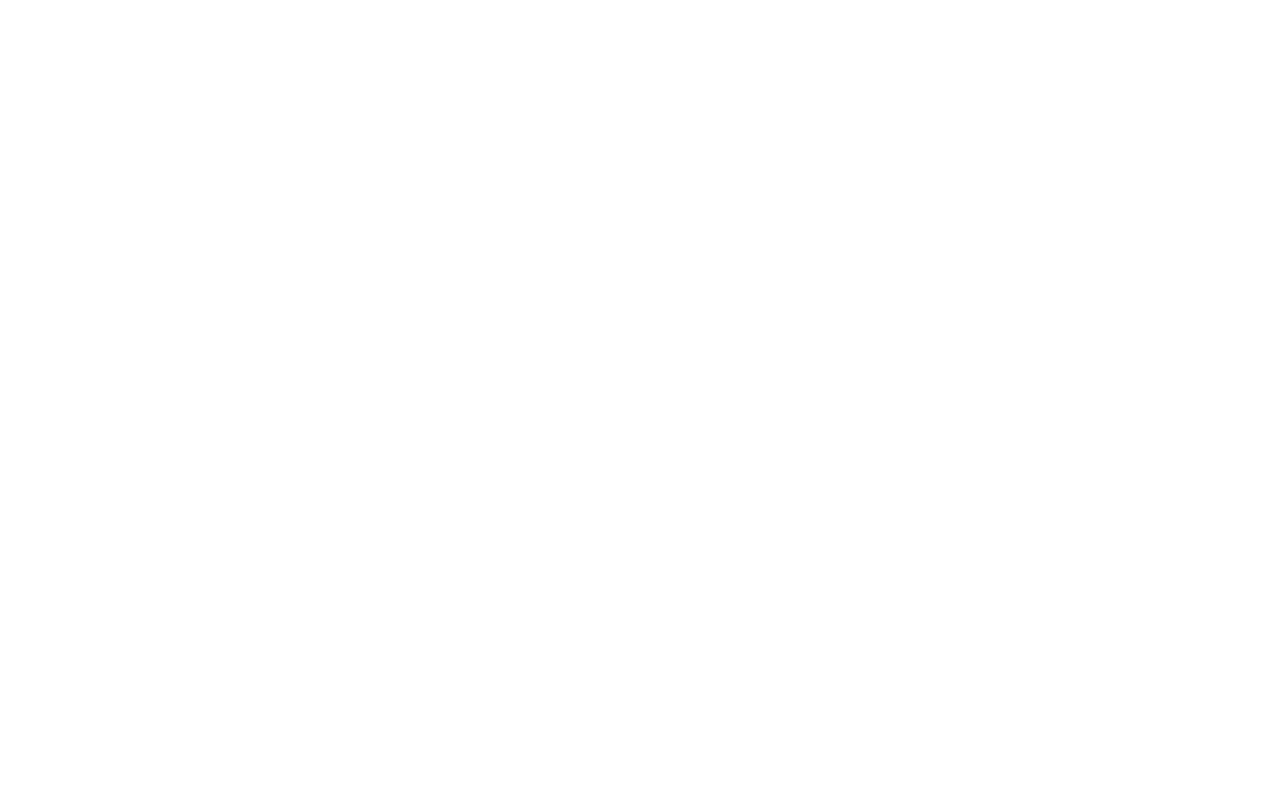
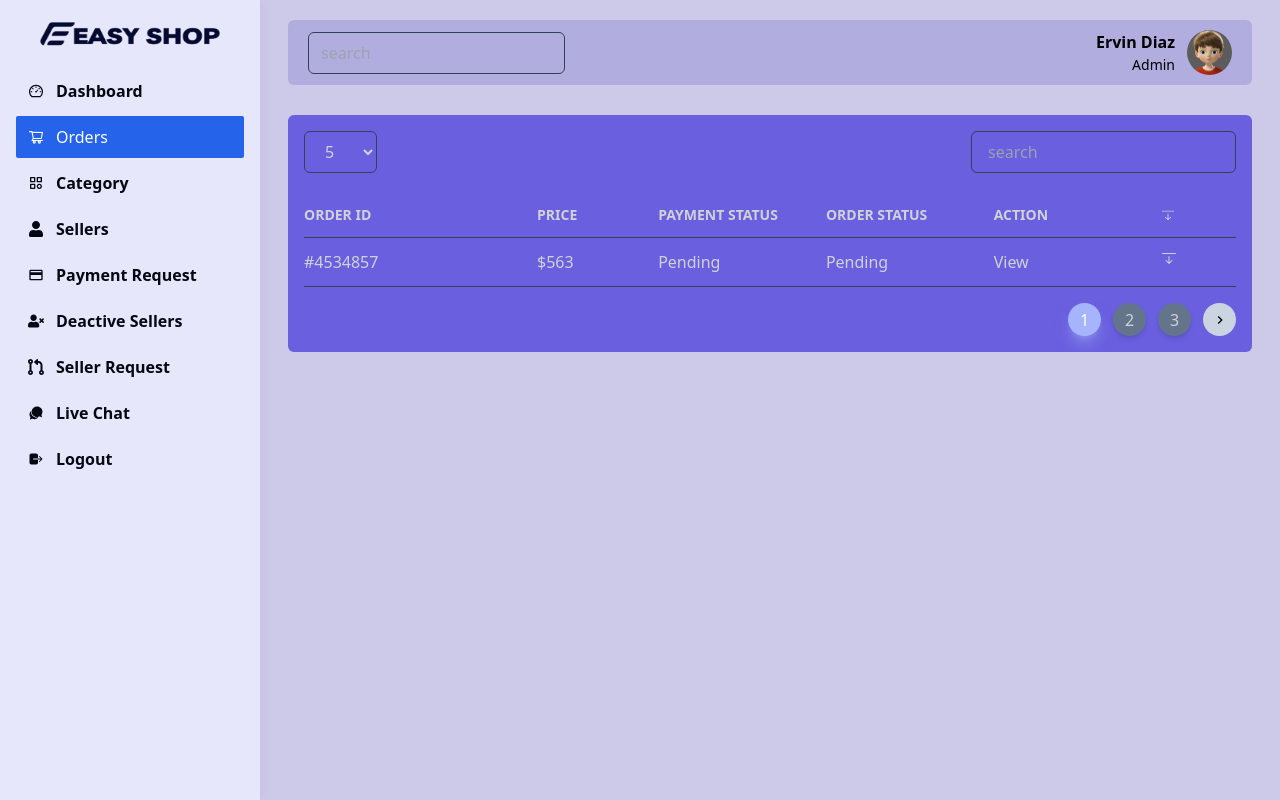
Before and after one commit to Geinery1212/MERN_Ecommerce_Multivendor_Admin-Seller, a React (Create React App) app: page /admin/dashboard/orders in a window 1280 px wide. Before the commit this address had no page. Built offline with nearby package versions, Linux system fonts and the light colour scheme.

Commit message:
Order page design with pagination completed

```diff
--- a/src/router/routes/adminRoutes.js
+++ b/src/router/routes/adminRoutes.js
@@ -4,7 +4,9 @@
  * Make sure components are exported as default components
  * Sixtax: export default ComponentName
  */
+
 const AdminDashboard = lazy(() => import("../../views/admin/AdminDashboard"));
+const Orders = lazy(() => import("../../views/admin/Orders"));
 
 export const adminRoutes = [
     {
@@ -12,5 +14,11 @@
         element: <AdminDashboard />,
         //roles the will be able to access the home
         role: 'admin'
+    },
+    {
+        path: '/admin/dashboard/orders',
+        element: <Orders />,
+        //roles the will be able to access the home
+        role: 'admin'
     }
 ]
--- /dev/null
+++ b/src/views/Pagination.jsx
@@ -0,0 +1,46 @@
+import React from 'react'
+import { MdKeyboardArrowLeft } from "react-icons/md";
+import { MdKeyboardArrowRight } from "react-icons/md";
+
+const Pagination = ({ currentPage, setCurrentPage, totalItems, perPage, showItem }) => {
+    let totalPages = Math.ceil(totalItems / perPage);
+    let startPage = currentPage;
+    let diff = totalPages - currentPage;
+
+    if (diff <= showItem) {
+        startPage = totalPages - showItem;
+    }
+    let endPage = startPage < 0 ? showItem : showItem + startPage;
+    if (startPage <= 0) {
+        startPage = -1;
+    }
+    const createButton = () => {
+        const btns = [];
+        for (let index = startPage; index < endPage; index++) {
+            btns.push(
+                <li onClick={() => setCurrentPage(index)} className={`${currentPage === index ? 'bg-indigo-300 shadow-lg shadow-indigo-300/50 text-white' : 'bg-slate-500 hover:bg-indigo-400 shadow-md hover:shadow-indigo-500/50 hover:text-white text-[#d0d2d6]'} w-[33px] h-[33px] rounded-full flex justify-center items-center cursor-pointer`}>{index}</li>
+            );
+
+        }
+        return btns;
+    }
+
+    return (
+        <ul className='flex gap-3'>
+            {
+                currentPage > 1 && <li className='w-[33px] h-[33px] rounded-full flex justify-center items-center bg-slate-300 text-[#000000] cursor-pointer' onClick={() => setCurrentPage(currentPage - 1)}><MdKeyboardArrowLeft />
+                </li>
+            }
+            {
+                createButton()
+            }
+            {
+                currentPage < totalPages && <li className='w-[33px] h-[33px] rounded-full flex justify-center items-center bg-slate-300 text-[#000000] cursor-pointer' onClick={() => setCurrentPage(currentPage + 1)}><MdKeyboardArrowRight />
+
+                </li>
+            }
+        </ul>
+    )
+}
+
+export default Pagination
--- /dev/null
+++ b/src/views/admin/Orders.jsx
@@ -0,0 +1,70 @@
+import React, { useState } from 'react'
+import { Link } from 'react-router-dom';
+import { BsArrowBarDown } from "react-icons/bs";
+import { BsArrowBarUp } from "react-icons/bs";
+import Pagination from '../Pagination';
+
+
+const Orders = () => {
+    const [currentPage, setCurrentPage] = useState(1);
+    const [searchValue, setSearchValue] = useState('');
+    const [perPage, setPerPage] = useState(5);
+    const [show, setShow] = useState(false);
+    return (
+        <div className='px-2 lg:px-7 pt-5'>
+            <div className='w-full p-4 bg-[#6a5fdf] rounded-md'>
+                <div className='flex justify-between items-center'>
+                    <select onClick={(e) => setPerPage(parseInt(e.target.value))} className='px-4 py-2 focus:border-indigo-500 outline-none bg-[#6a5fdf] border border-slate-700 rounded-md text-[#d0d2d6]'>
+                        <option value="5">5</option>
+                        <option value="10">10</option>
+                        <option value="20">20</option>
+                    </select>
+                    <input type="text" placeholder='search' className='px-4 py-2 focus:border-indigo-500 outline-none bg-[#6a5fdf] border border-slate-700 rounded-md text-[#d0d2d6]' />
+                </div>
+                {/* table */}
+                <div className='relative overflow-x-auto mt-5'>
+                    {/* header table */}
+                    <div className='w-full text-sm text-left text-[#d0d2d6]'>
+                        <div className='uppercase border-b border-slate-700'>
+                            <div className='flex justify-between items-center'>
+                                <div className='py-3 w-[25%] font-bold'>Order Id</div>
+                                <div className='py-3 w-[13%] font-bold'>Price</div>
+                                <div className='py-3 w-[18%] font-bold'>Payment Status</div>
+                                <div className='py-3 w-[18%] font-bold'>Order Status</div>
+                                <div className='py-3 w-[18%] font-bold'>Action</div>
+                                <div className='py-3 w-[8%] font-bold'><BsArrowBarDown />
+
+                                </div>
+                            </div>
+                        </div>
+                    </div>
+                    {/* body table */}
+                    <div className='text-[#d0d2d6]'>
+                        <div className='flex justify-between items-start border-b border-slate-700'>
+                            <div className='py-3 w-[25%] font-medium whitespace-nowrap'>#4534857</div>
+                            <div className='py-3 w-[13%] font-medium '>$563</div>
+                            <div className='py-3 w-[18%] font-medium '>Pending</div>
+                            <div className='py-3 w-[18%] font-medium '>Pending</div>
+                            <div className='py-3 w-[18%] font-medium '><Link>View</Link></div>
+                            <div className='py-3 w-[8%] font-medium ' onClick={(e) => setShow(!show)}>{show ? <BsArrowBarUp /> : <BsArrowBarDown />}
+                            </div>
+                        </div>
+                        <div className={show ? 'block border-b border-slate-700 bg-[#8288ed]' : 'hidden'}>
+                            <div className='flex justify-start items-start border-b border-slate-700'>
+                                <div className='py-3 w-[25%] font-medium whitespace-nowrap pl-3'>#2342543</div>
+                                <div className='py-3 w-[13%] font-medium '>$342</div>
+                                <div className='py-3 w-[18%] font-medium '>Pending</div>
+                                <div className='py-3 w-[18%] font-medium '>Pending</div>
+                            </div>
+                        </div>
+                    </div>
+                </div>
+                <div className='w-full flex justify-end mt-4 bottom-4 right-4'>
+                    <Pagination currentPage={currentPage} setCurrentPage={setCurrentPage} totalItems={50} perPage={perPage} showItem={3} />
+                </div>
+            </div>
+        </div>
+    )
+}
+
+export default Orders
```
